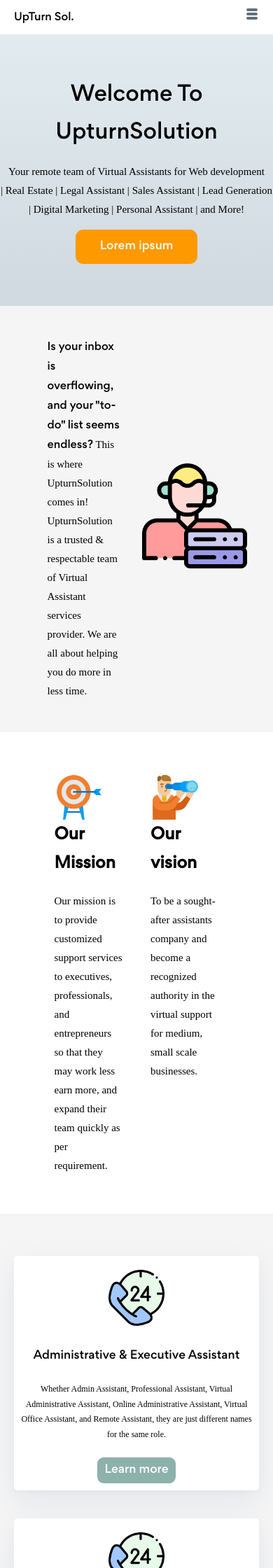
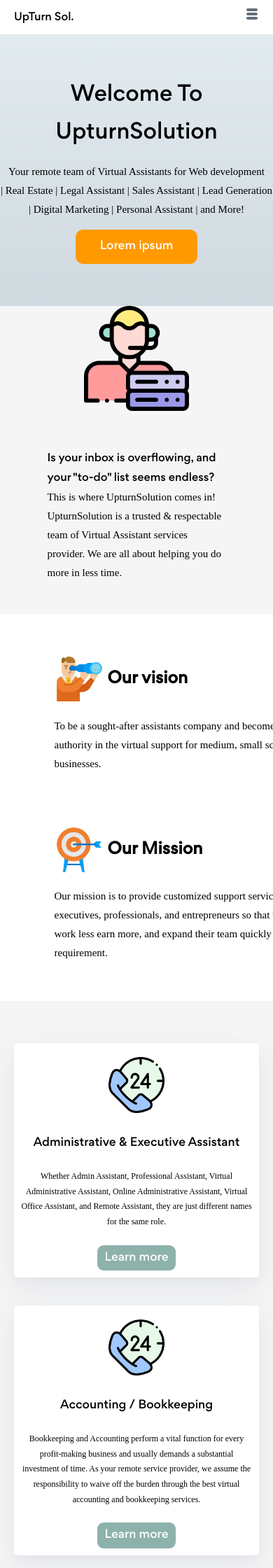
Before and after one commit to BhomBogdan/UpTurnSolution, a Jekyll site: the page built from index.html, in a window 390 px wide. Shown: the top 2240 px of the page at 70% size. Built offline with Jekyll 4.4.1, drawn with Linux system fonts in a browser that asks for light colours.

Commit message:
third commit2

```diff
--- a/_sass/LandingPage/Greeting2.scss
+++ b/_sass/LandingPage/Greeting2.scss
@@ -29,3 +29,11 @@ font-family: Gordita Light;
 .GreetingRight>img{
     width:150px;
 }
+
+@media only screen and (max-width: 768px) {
+    .GreetingSub{
+        flex-direction: column;
+        flex-direction: column-reverse;
+    }
+
+}
--- a/_sass/LandingPage/missionandvission.scss
+++ b/_sass/LandingPage/missionandvission.scss
@@ -42,3 +42,12 @@ padding: 20px;
     text-align: left;
 
 }
+
+
+@media only screen and (max-width: 768px) {
+    .MVflex{
+        flex-direction: column;
+        flex-direction: column-reverse;
+    }
+
+}
```
